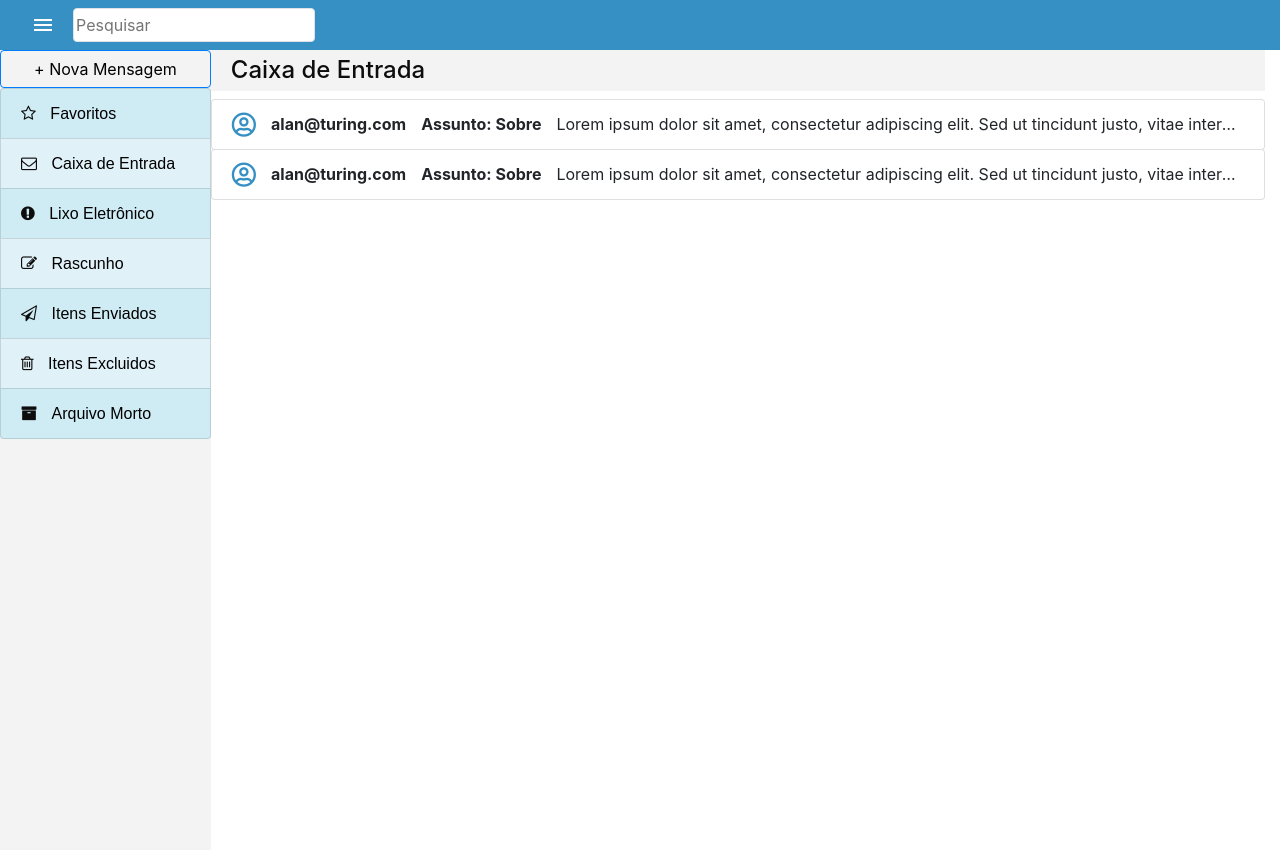
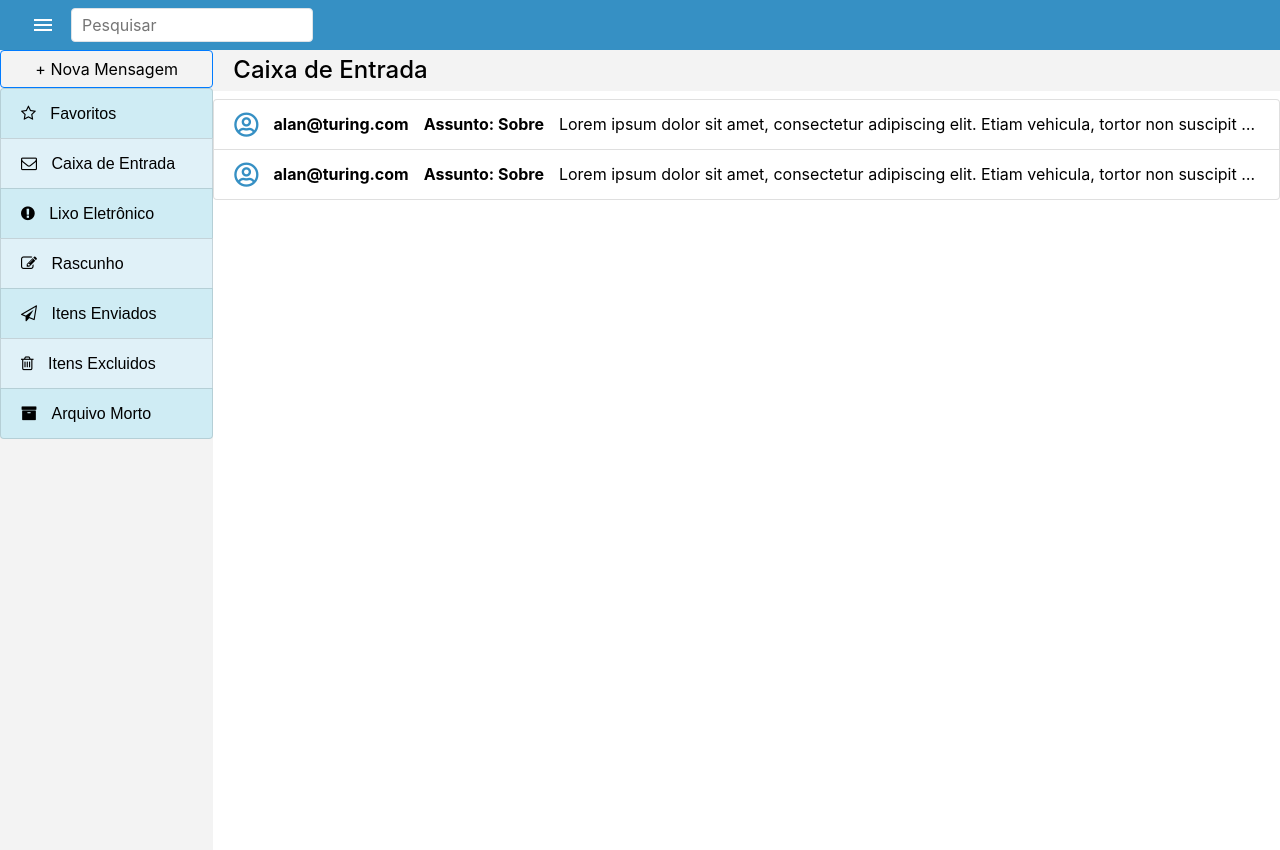
Before and after one commit to LucazzP/mailbox_pucpr, a PHP site: page /mail/index.html in a window 1280 px wide. Run offline with PHP 8.4, Linux system fonts and the light colour scheme; some libraries are stand-ins or nearby versions.

Commit message:
Mail organizado

```diff
--- /dev/null
+++ b/css/mail.css
@@ -0,0 +1,140 @@
+body {
+   color: #000;
+   height: 100%;
+   min-height: 100%;
+}
+
+.main-menu {
+   background-color: #3690C4;
+}
+
+.menu {
+   color: #fff;
+}
+
+.search {
+   width: 242px;
+   height: 34px;
+   padding: 10px;
+}
+
+.corpo {
+   width: 100%;
+   height: 100%;
+   min-width: 100%;
+   padding: 0;
+}
+
+.corpo .row {
+   width: 100%;
+   height: 100%;
+   margin: 0;
+}
+
+.sidebar {
+   background-color: #F3F3F3;
+   min-height: auto;
+   padding: 0;
+}
+
+.sidebar .nova-mensagem {
+   width: 100%;
+   background-color: #F3F3F3;
+   color: #000;
+   min-width: 100%;
+}
+
+.sidebar ul {
+   width: 100%;
+}
+
+.sidebar ul .strong {
+   background-color: #CFECF4;
+}
+
+.sidebar ul .light {
+   background-color: #E0F1F8;
+}
+
+.emails {
+   padding: 0;
+   min-height: auto;
+}
+
+.emails h4 {
+   min-width: 100%;
+   width: 100%;
+   padding: 6px 0px 6px 20px;
+   background-color: #F3F3F3;
+}
+
+
+
+
+
+
+
+
+.btn-email {
+   background-color: transparent;
+   padding: 0;
+   border: none;
+   background: none;
+   display: inline-block;
+   cursor: pointer;
+   color: #000000;
+   font-family: Arial;
+   padding-left: 10px;
+   font-size: 1rem;
+   text-decoration: none;
+}
+
+.btn-email:hover {
+   background-color: transparent;
+}
+
+.btn-email:active {
+   position: relative;
+   top: 1px;
+}
+
+.btn-email:focus {
+   outline: none;
+}
+
+.mail {}
+
+.mail i {
+   font-size: 25px;
+   padding-right: 15px;
+   color: #3690C4;
+}
+
+.mail .e-mail {
+   font-weight: bold;
+   padding-right: 15px;
+}
+
+.mail .assunto {
+   font-weight: bold;
+   padding-right: 15px;
+}
+
+.mail .preview {
+   font-weight: normal;
+   padding-right: 0;
+}
+
+.mail:hover {
+   cursor: pointer;
+   border: 2px solid #8a8a8a;
+}
+
+.mail:focus {
+   outline: none;
+}
+
+.mail:active {
+   position: relative;
+   top: 1px;
+}
--- a/css/styles.css
+++ b/css/styles.css
@@ -1,37 +1,6 @@
-.btn-email{
-	background-color:transparent;
-	padding: 0;
-    border: none;
-    background: none;
-	display:inline-block;
-	cursor:pointer;
-	color:#000000;
-    font-family:Arial;
-    padding-left: 10px;
-	font-size: 1rem;
-	text-decoration:none;
+* {
+   margin: 0;
+   padding: 0;
+   outline: 0;
+   box-sizing: border-box;
 }
-.btn-email:hover {
-	background-color:transparent;
-}
-.btn-email:active {
-	position:relative;
-	top:1px;
-}
-.btn-email:focus{
-    outline: none;
-}
-
-.btn:hover {
-	cursor: pointer;
-	border: 2px solid #8a8a8a;
-}
-
-.btn:focus{
-    outline: none;
-}
-
-.btn:active {
-	position:relative;
-	top:1px;
-}
--- a/mail/index.html
+++ b/mail/index.html
@@ -18,82 +18,72 @@
    <link rel="stylesheet" href="../fonts/fontawesome5-overrides.min.css">
 
    <!-- Style -->
+   <link rel="stylesheet" href="../css/mail.css">
    <link rel="stylesheet" href="../css/styles.css">
 
 </head>
 
-<body style="color: rgb(13,13,13);height: 100%;min-height: 100%;">
-   <nav class="navbar navbar-light navbar-expand-md" style="background-color: #3690C4;color: #FFFFFF;">
+<body>
+   <nav class="navbar navbar-light navbar-expand-md main-menu">
       <div class="container-fluid">
-         <i class="material-icons" style="margin-right: 18px;">menu</i>
-         <input class="border rounded pulse animated" type="search" placeholder="Pesquisar" style="width: 242px;height: 34px;"
-            autocomplete="on">
+         <i class="material-icons menu mr-3">menu</i>
+         <input class="border rounded pulse animated search" type="search" placeholder="Pesquisar" autocomplete="on">
          <div class="collapse navbar-collapse" id="navcol-1"></div>
       </div>
    </nav>
-   <div class="container" style="width: 100%;height: 100%;min-width: 100%;max-width: 100%;min-height: 100%;padding-right: 0;">
-      <div class="row" style="width: 100%;min-width: 100%;max-width: 100%;height: 100%;min-height: 100%;">
-         <div class="col-2" style="background-color: #F3F3F3;min-height: auto;padding: 0;">
-            <button class="btn btn-primary" id="btn-new-email" type="button" style="width: 100%;background-color: #F3F3F3;color: rgb(0,0,0);min-width: 100%;">+
-               Nova Mensagem</button>
-            <ul class="list-group" style="width: 100%;">
-               <li class="list-group-item" style="background-color: #CFECF4;width: 100%;">
+   <div class="container corpo">
+      <div class="row">
+         <div class="col-2 sidebar">
+            <button class="btn btn-primary nova-mensagem" id="btn-new-email" type="button">+ Nova Mensagem</button>
+            <ul class="list-group">
+               <li class="list-group-item strong">
                   <i class="fa fa-star-o"></i>
                   <button class="btn-email">Favoritos</button>
                </li>
-               <li class="list-group-item" style="background-color: #E0F1F8;">
+               <li class="list-group-item light">
                   <i class="fa fa-envelope-o"></i>
                   <button class="btn-email">Caixa de Entrada</button>
                </li>
-               <li class="list-group-item" style="background-color: #CFECF4;">
+               <li class="list-group-item strong">
                   <i class="fa fa-exclamation-circle"></i>
                   <button class="btn-email">Lixo Eletrônico</button>
                </li>
-               <li class="list-group-item" style="background-color: #E0F1F8;">
-                  <i class="fa fa-pencil-square-o" ></i>
+               <li class="list-group-item light">
+                  <i class="fa fa-pencil-square-o"></i>
                   <button class="btn-email">Rascunho</button>
                </li>
-               <li class="list-group-item" style="background-color: #CFECF4;">
+               <li class="list-group-item strong">
                   <i class="fa fa-paper-plane-o"></i>
                   <button class="btn-email">Itens Enviados</button>
                </li>
-               <li class="list-group-item" style="background-color: #E0F1F8;">
+               <li class="list-group-item light">
                   <i class="fa fa-trash-o"></i>
                   <button class="btn-email">Itens Excluidos</button>
                </li>
-               <li class="list-group-item" style="background-color: #CFECF4;">
+               <li class="list-group-item strong">
                   <i class="fa fa-archive"></i>
                   <button class="btn-email">Arquivo Morto</button>
                </li>
             </ul>
          </div>
-         <div class="col-10" style="padding: 0;min-height: auto;">
-            <h4 style="min-width: 100%;width: 100%;padding: 0;padding-left: 20px;padding-top: 6px;padding-bottom: 6px;background-color: #F3F3F3;">Caixa
-               de Entrada</h4>
+         <div class="col-10 emails">
+            <h4>Caixa de Entrada</h4>
             <ul class="list-group">
-               <li class="btn list-group-item text-left d-xl-flex justify-content-xl-start align-items-xl-center">
-                  <i class="far fa-user-circle" style="font-size: 25px;padding-right: 15px;color: #3690C4;"></i>
-                  <span style="font-weight: bold;padding-right: 15px;">alan@turing.com</span>
-                  <span class="text-nowrap" style="font-weight: bold;padding-right: 15px;">Assunto: Sobre</span>
-                  <span class="text-nowrap text-truncate" style="font-weight: normal;padding-right: 0;">Lorem ipsum
-                     dolor sit amet, consectetur adipiscing elit. Sed ut tincidunt justo, vitae interdum elit. Duis in
-                     fermentum tellus. Nulla convallis hendrerit sagittis. Ut ullamcorper imperdiet nibh, dictum
-                     accumsan nibh. Vestibulum tortor diam, pulvinar sit amet est sed, efficitur egestas augue. Morbi
-                     porta iaculis nulla, a laoreet est vestibulum non. Nam sed dui placerat, mollis orci quis,
-                     sagittis nisl. Mauris porta eu est sit amet congue. Proin lacinia mollis metus in sodales. In
-                     vitae blandit elit.<br></span>
+               <li class="mail list-group-item text-left d-xl-flex justify-content-xl-start align-items-xl-center">
+                  <i class="far fa-user-circle"></i>
+                  <span class="e-mail">alan@turing.com</span>
+                  <span class="assunto text-nowrap">Assunto: Sobre</span>
+                  <span class="preview text-nowrap text-truncate">Lorem ipsum dolor sit amet, consectetur adipiscing
+                     elit. Etiam vehicula, tortor non suscipit ultricies, massa lorem malesuada mi, at maximus nulla
+                     risus ac nisi. Praesent tristique lacus eros, egestas dignissim lacus efficitur eget.<br></span>
                </li>
-               <li class="btn list-group-item text-left d-xl-flex justify-content-xl-start align-items-xl-center">
-                  <i class="far fa-user-circle" style="font-size: 25px;padding-right: 15px;color: #3690C4;"></i>
-                  <span style="font-weight: bold;padding-right: 15px;">alan@turing.com</span><span class="text-nowrap"
-                     style="font-weight: bold;padding-right: 15px;">Assunto: Sobre</span>
-                  <span class="text-nowrap text-truncate" style="font-weight: normal;padding-right: 0;">Lorem ipsum
-                     dolor sit amet, consectetur adipiscing elit. Sed ut tincidunt justo, vitae interdum elit. Duis in
-                     fermentum tellus. Nulla convallis hendrerit sagittis. Ut ullamcorper imperdiet nibh, dictum
-                     accumsan nibh. Vestibulum tortor diam, pulvinar sit amet est sed, efficitur egestas augue. Morbi
-                     porta iaculis nulla, a laoreet est vestibulum non. Nam sed dui placerat, mollis orci quis,
-                     sagittis nisl. Mauris porta eu est sit amet congue. Proin lacinia mollis metus in sodales. In
-                     vitae blandit elit.<br></span>
+               <li class="mail list-group-item text-left d-xl-flex justify-content-xl-start align-items-xl-center">
+                  <i class="far fa-user-circle"></i>
+                  <span class="e-mail">alan@turing.com</span>
+                  <span class="assunto text-nowrap">Assunto: Sobre</span>
+                  <span class="preview text-nowrap text-truncate">Lorem ipsum dolor sit amet, consectetur adipiscing
+                     elit. Etiam vehicula, tortor non suscipit ultricies, massa lorem malesuada mi, at maximus nulla
+                     risus ac nisi. Praesent tristique lacus eros, egestas dignissim lacus efficitur eget.<br></span>
                </li>
             </ul>
          </div>
```
